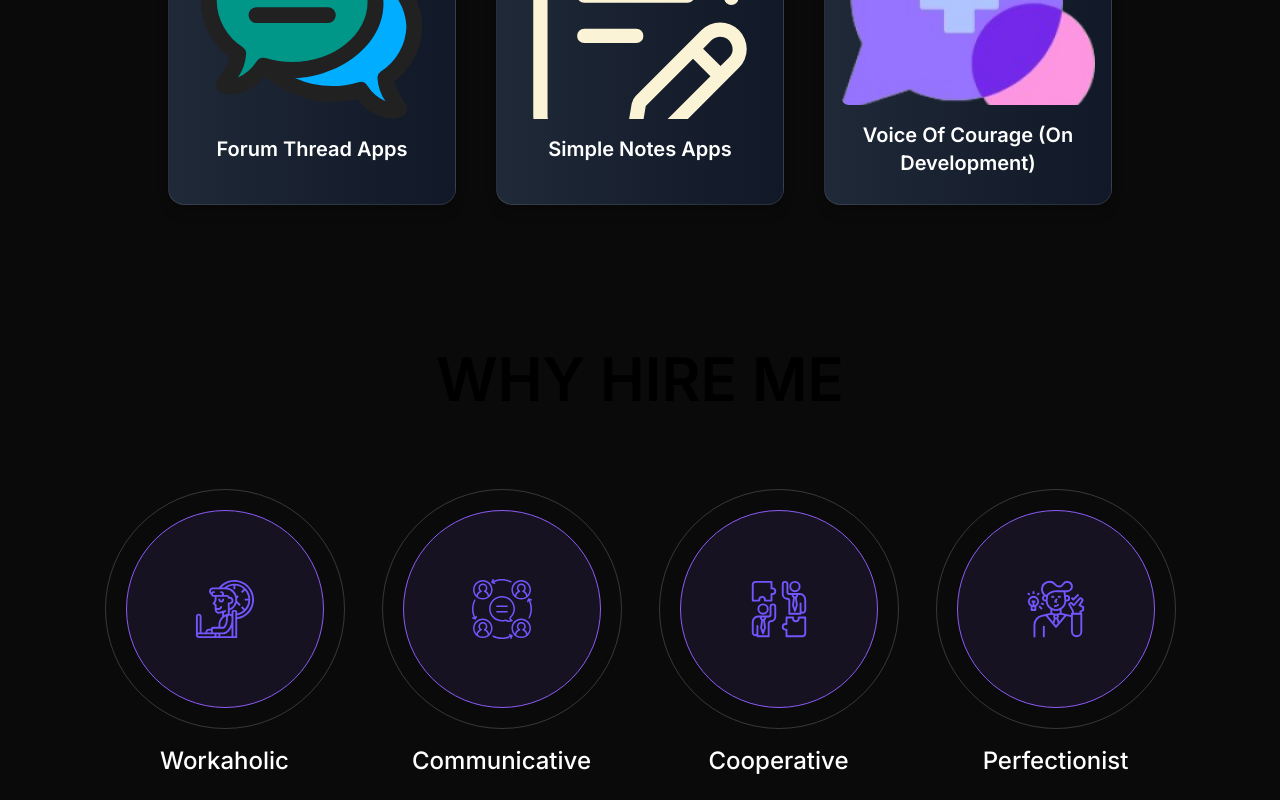
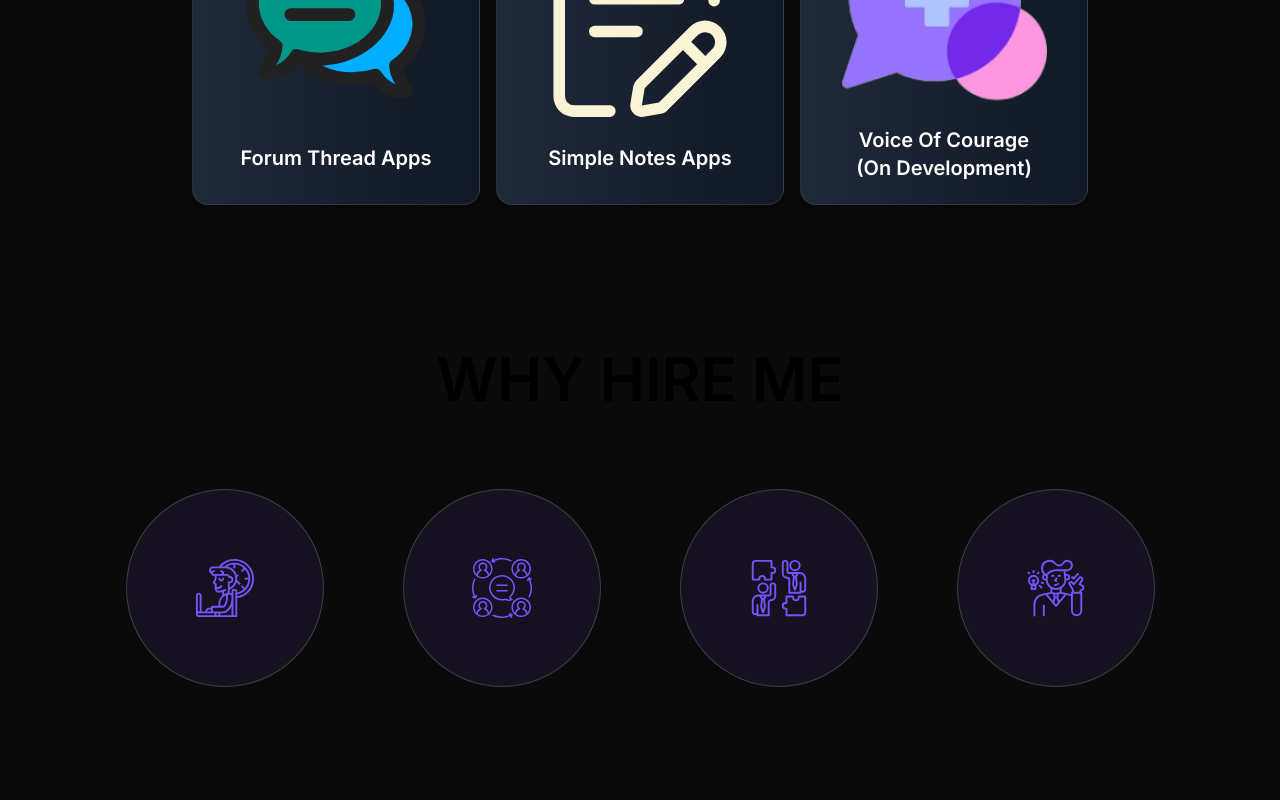
Before and after one commit to dffdwi/my-portofolio, a Next.js app: page / in a window 1280 px wide. Shown: the part 2160-2960 px from the top of the page. Built offline with nearby package versions, Linux system fonts and the light colour scheme.

Commit message:
style: Update styling in CustomModal.jsx

```diff
--- a/app/Components/CustomModal.jsx
+++ b/app/Components/CustomModal.jsx
@@ -1,5 +1,6 @@
 import React from "react";
 import Modal from "react-modal";
+import { motion, AnimatePresence } from "framer-motion";
 
 const CustomModal = ({
   show,
@@ -12,15 +13,30 @@ const CustomModal = ({
   additionalLinks,
 }) => {
   return (
+    <AnimatePresence>
+      {show && (
         <Modal
           isOpen={show}
           onRequestClose={onClose}
           contentLabel="Details"
-      className="bg-neutral-900 rounded-lg w-11/12 md:w-2/3 lg:w-1/2 p-8 mx-auto mt-10 text-white"
-      overlayClassName="fixed inset-0 bg-black bg-opacity-50 flex justify-center items-center z-50"
+          className="modal-container"
+          overlayClassName="modal-overlay fixed inset-0 bg-black bg-opacity-50 flex justify-center items-center z-50"
         >
+          <motion.div
+            initial={{ opacity: 0, y: -50 }}
+            animate={{ opacity: 1, y: 0 }}
+            exit={{ opacity: 0, y: -50 }}
+            transition={{ duration: 0.3 }}
+            className="modal-content bg-neutral-900 rounded-lg p-8 mx-5 text-white"
+          >
+            <div className="flex flex-col items-center">
               <div className="flex justify-center mb-4">
-        <img loading="lazy" src={imageSrc} alt={title} className="w-24 h-24" />
+                <img
+                  loading="lazy"
+                  src={imageSrc}
+                  alt={title}
+                  className="w-24 h-24"
+                />
               </div>
               <h2 className="text-2xl font-semibold mb-4">{title}</h2>
               <p className="mb-4">{description}</p>
@@ -60,11 +76,15 @@ const CustomModal = ({
               </div>
               <button
                 onClick={onClose}
-        className="mt-6 px-4 py-2 bg-red-500 text-white rounded-md"
+                className="mt-6 px-4 py-2 bg-red-500 text-white rounded-md hover:bg-red-600 transition-colors"
               >
                 Close
               </button>
+            </div>
+          </motion.div>
         </Modal>
+      )}
+    </AnimatePresence>
   );
 };
 
--- a/app/Components/Project.jsx
+++ b/app/Components/Project.jsx
@@ -46,15 +46,15 @@ export default function Project() {
       onClick={() =>
         handleViewDetails(title, description, webLink, githubLink, imageSrc)
       }
-      className="relative flex flex-col justify-center items-center w-72 h-80 p-4 m-4 rounded-2xl border border-solid bg-gradient-to-r from-gray-800 to-gray-900 border-white border-opacity-10 shadow-lg hover:shadow-2xl transition-shadow duration-300 cursor-pointer transform hover:-translate-y-1 hover:scale-105 transition-transform"
+      className="relative flex flex-col justify-center items-center w-72 h-80 p-10 my-4 rounded-2xl border border-solid bg-gradient-to-r from-gray-800 to-gray-900 border-white border-opacity-10 shadow-lg hover:shadow-2xl transition-shadow duration-300 cursor-pointer transform hover:-translate-y-1 hover:scale-105 transition-transform"
     >
       <img
         loading="lazy"
         src={imageSrc}
         alt={title}
-        className="w-full h-48 object-cover rounded-lg"
+        className="w-45 h-auto object-cover rounded-lg mt-5"
       />
-      <h3 className="text-xl font-semibold text-white mt-4 text-center">
+      <h3 className="text-xl font-semibold text-white my-5 text-center">
         {title}
       </h3>
       <div className="absolute inset-0 bg-black bg-opacity-50 opacity-0 hover:opacity-100 transition-opacity duration-300 flex justify-center items-center text-white text-lg font-semibold rounded-2xl">
@@ -72,7 +72,7 @@ export default function Project() {
       <h2 className="mx-20 mt-32 mb-20 text-6xl font-semibold text-center max-md:mt-10 max-md:mx-2.5 max-md:text-4xl">
         MY PROJECT
       </h2>
-      <div className="flex flex-wrap justify-center gap-2">
+      <div className="flex flex-wrap justify-center space-x-4">
         <ProjectCard
           imageSrc="../../chat.svg"
           title="Forum Thread Apps"
--- a/app/Components/Skills.jsx
+++ b/app/Components/Skills.jsx
@@ -105,11 +105,11 @@ export default function Skills() {
             {qualities.map((quality, index) => (
               <div
                 key={index}
-                className="flex flex-col items-center"
+                className="group perspective w-[198px] h-[198px] max-md:w-[150px] max-md:h-[150px] mx-auto"
                 onClick={() => handleOpenModal(quality)}
               >
-                <div className="flex flex-col justify-center p-5 rounded-full border border-solid border-neutral-400 border-opacity-30 max-md:mt-10 cursor-pointer">
-                  <div className="flex justify-center items-center p-10 rounded-full border border-violet-500 border-solid bg-violet-500 bg-opacity-10 h-[198px] w-[198px] max-md:w-[150px] max-md:h-[150px]">
+                <div className="relative preserve-3d group-hover:rotate-y-180 w-full h-full duration-1000">
+                  <div className="absolute backface-hidden w-full h-full flex flex-col justify-center items-center p-5 rounded-full border border-solid border-neutral-400 border-opacity-30 bg-violet-500 bg-opacity-10">
                     <img
                       loading="lazy"
                       src={quality.imageSrc}
@@ -117,10 +117,12 @@ export default function Skills() {
                       className="aspect-square w-[60px] max-md:w-[50px]"
                     />
                   </div>
+                  <div className="absolute rotate-y-180 backface-hidden w-full h-full flex items-center justify-center bg-violet-500 bg-opacity-90 rounded-full">
+                    <div className="text-white text-xl font-semibold text-center px-2">
+                      {quality.name}
+                    </div>
+                  </div>
                 </div>
-                <h3 className="mt-4 text-2xl font-medium text-center text-white">
-                  {quality.name}
-                </h3>
               </div>
             ))}
           </div>
--- a/app/globals.css
+++ b/app/globals.css
@@ -27,7 +27,16 @@ body {
 }
 
 @layer utilities {
-  .text-balance {
-    text-wrap: balance;
+  .perspective {
+    perspective: 1000px;
+  }
+  .preserve-3d {
+    transform-style: preserve-3d;
+  }
+  .rotate-y-180 {
+    transform: rotateY(180deg);
+  }
+  .backface-hidden {
+    backface-visibility: hidden;
   }
 }
--- a/app/page.js
+++ b/app/page.js
@@ -10,7 +10,7 @@ const Contact = dynamic(() => import("./Components/Contact"));
 const Page = () => {
   return (
     <div className="flex flex-col justify-center items-center bg-neutral-950">
-      <div className="flex flex-col pb-12 w-full max-w-[1600px] max-md:max-w-full ">
+      <div className="flex flex-col  w-full max-w-[1600px] max-md:max-w-full ">
         <main className="flex flex-col px-16 mt-16 w-full max-md:px-5 max-md:mt-10 max-md:max-w-full">
           <section id="home">
             <Home />
--- a/package.json
+++ b/package.json
@@ -9,6 +9,7 @@
     "lint": "next lint"
   },
   "dependencies": {
+    "framer-motion": "^11.2.11",
     "next": "14.2.4",
     "react": "^18",
     "react-dom": "^18",
```
Also changed, not shown: 1 other file (tests, documents, lock files or other folders). Lines whose indentation alone changed are shown as unchanged.
